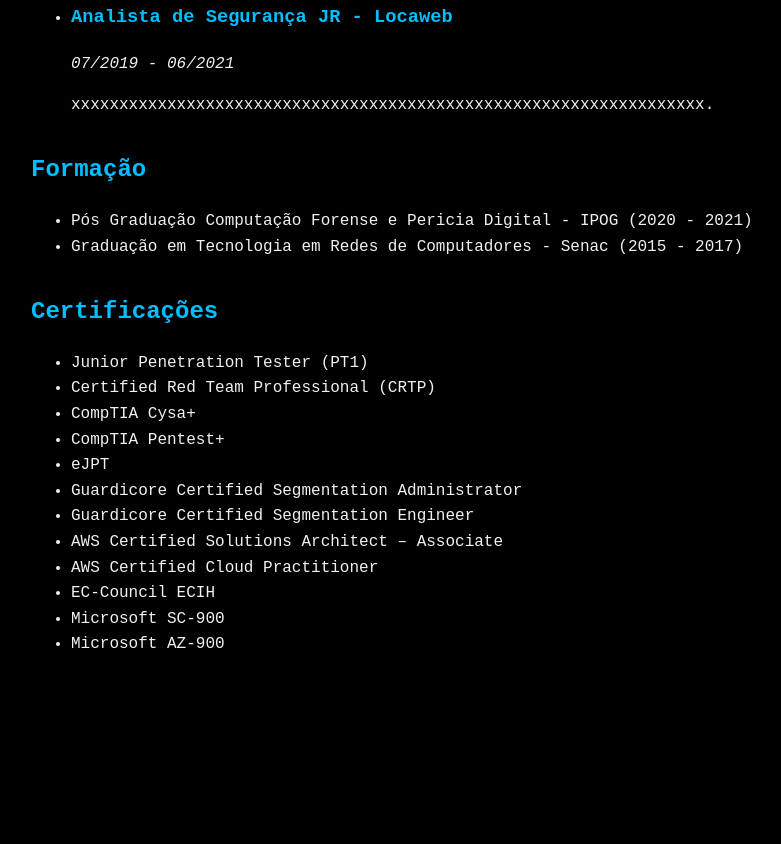
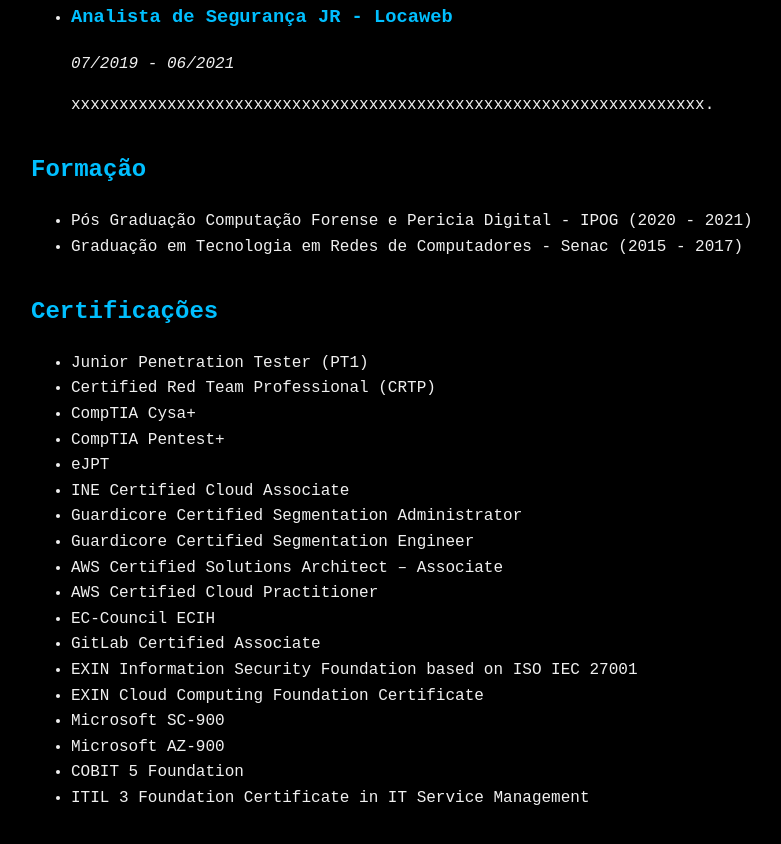
Before and after one commit to felipe8398/Site_cadeolog, a plain HTML site: page CV/index.html in a window 1280 px wide. Shown: the part 839-1683 px from the top of the page, without its empty margins (209-990 px from the left). Before the commit the page ends 1561 px from the top, so only its background shows below. Drawn offline with Linux system fonts and the light colour scheme.

Commit message:
CV Atualizado com as Certs

```diff
--- a/CV/index.html
+++ b/CV/index.html
@@ -72,13 +72,19 @@
 	<li>CompTIA Cysa+</li>
         <li>CompTIA Pentest+</li>
         <li>eJPT</li>
+	<li>INE Certified Cloud Associate</li>
 	<li>Guardicore Certified Segmentation Administrator</li>
         <li>Guardicore Certified Segmentation Engineer</li>
 	<li>AWS Certified Solutions Architect – Associate</li>
 	<li>AWS Certified Cloud Practitioner</li>
 	<li>EC-Council ECIH</li>
+	<li>GitLab Certified Associate</li>
+	<li>EXIN Information Security Foundation based on ISO IEC 27001</li>
+	<li>EXIN Cloud Computing Foundation Certificate</li>
 	<li>Microsoft SC-900</li>
 	<li>Microsoft AZ-900</li>
+	<li>COBIT 5 Foundation</li>
+	<li>ITIL 3 Foundation Certificate in IT Service Management</li>
       </ul>
     </section>
   </div>
```
